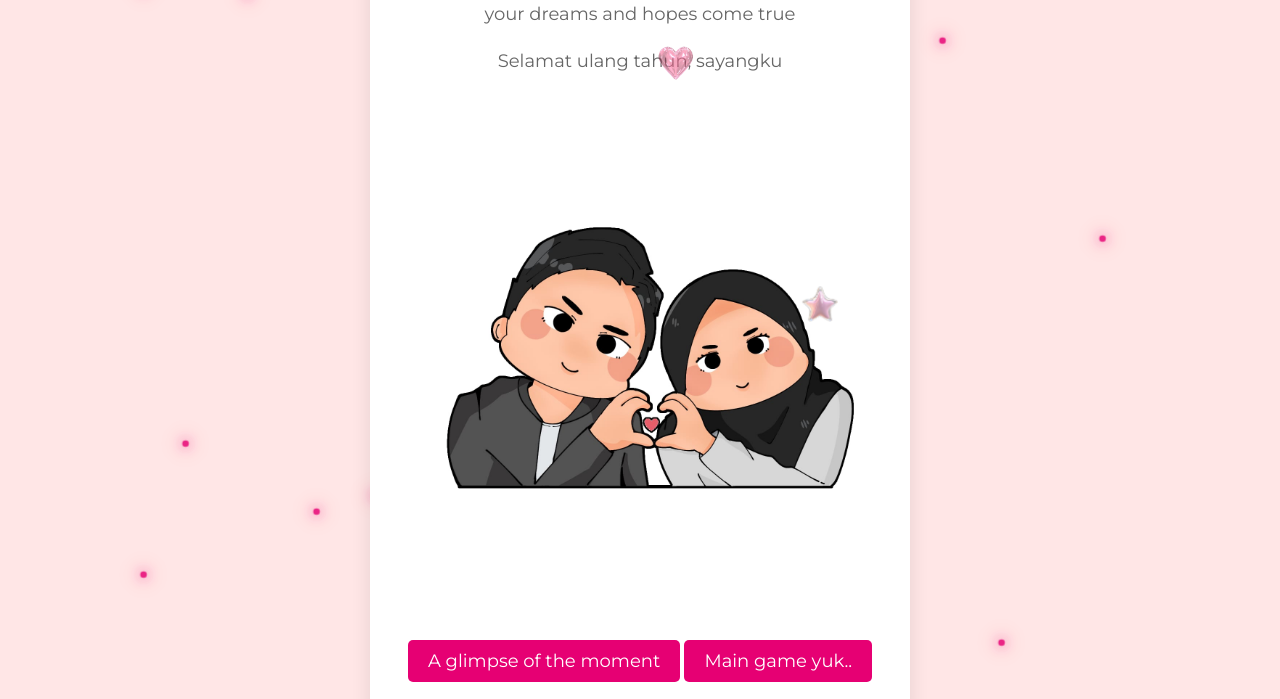
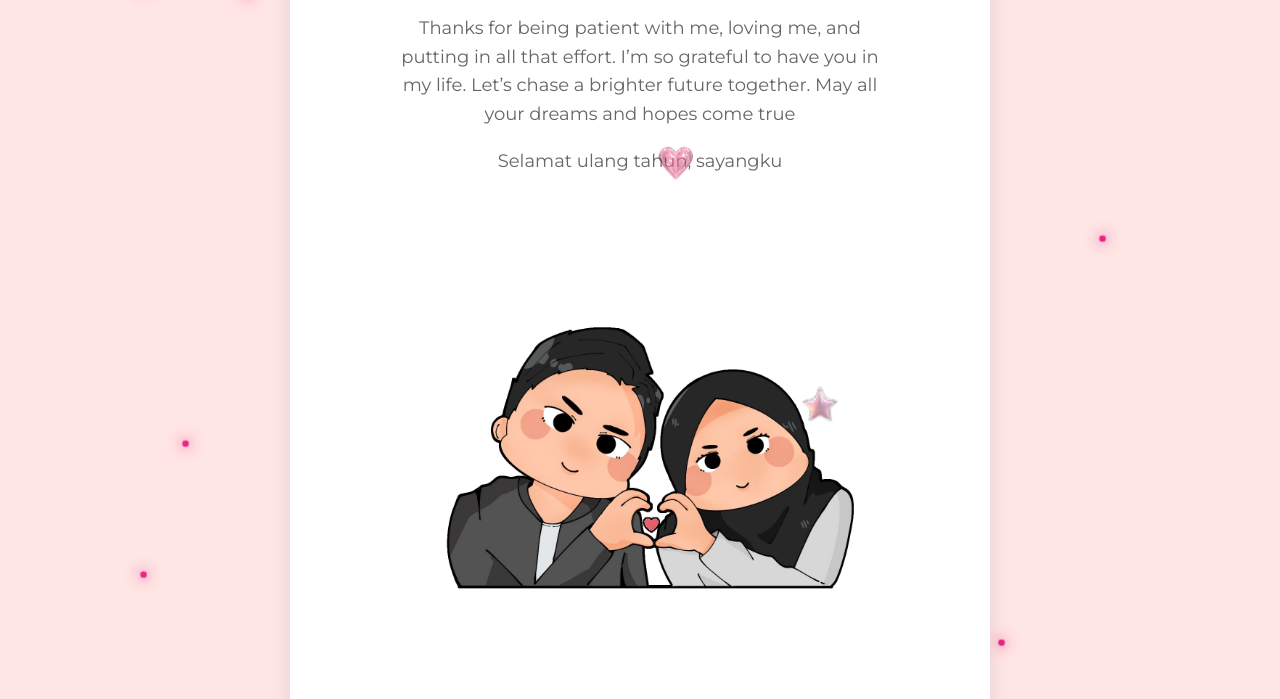
Before and after one commit to clarizayudithl/myshark, a plain HTML site: page index.html in a window 1280 px wide. Shown: the part 136-835 px from the top of the page. Drawn offline with Linux system fonts and the light colour scheme.

Commit message:
Update index.html

```diff
--- a/index.html
+++ b/index.html
@@ -23,13 +23,14 @@
             background: #fff;
             border-radius: 10px;
             box-shadow: 0 0 20px rgba(0, 0, 0, 0.1);
-            padding: 20px;
+            padding: 100px;
             text-align: center;
             max-width: 90%; /* Responsive max-width */
             width: 500px; /* Default width */
             animation: fadeIn 1.5s ease-in-out;
             z-index: 2;
             position: relative;
+            margin-top: 200px; /* Added margin-top */
         }
 
         h1 {
@@ -293,7 +294,6 @@
     </audio>
 
     <div class="fireworks-container"></div>
-
     <div class="container">
         <h1>Selamat Ulang Tahun, Sayang!</h1>
         <p>"Today is your day"</p>
```
